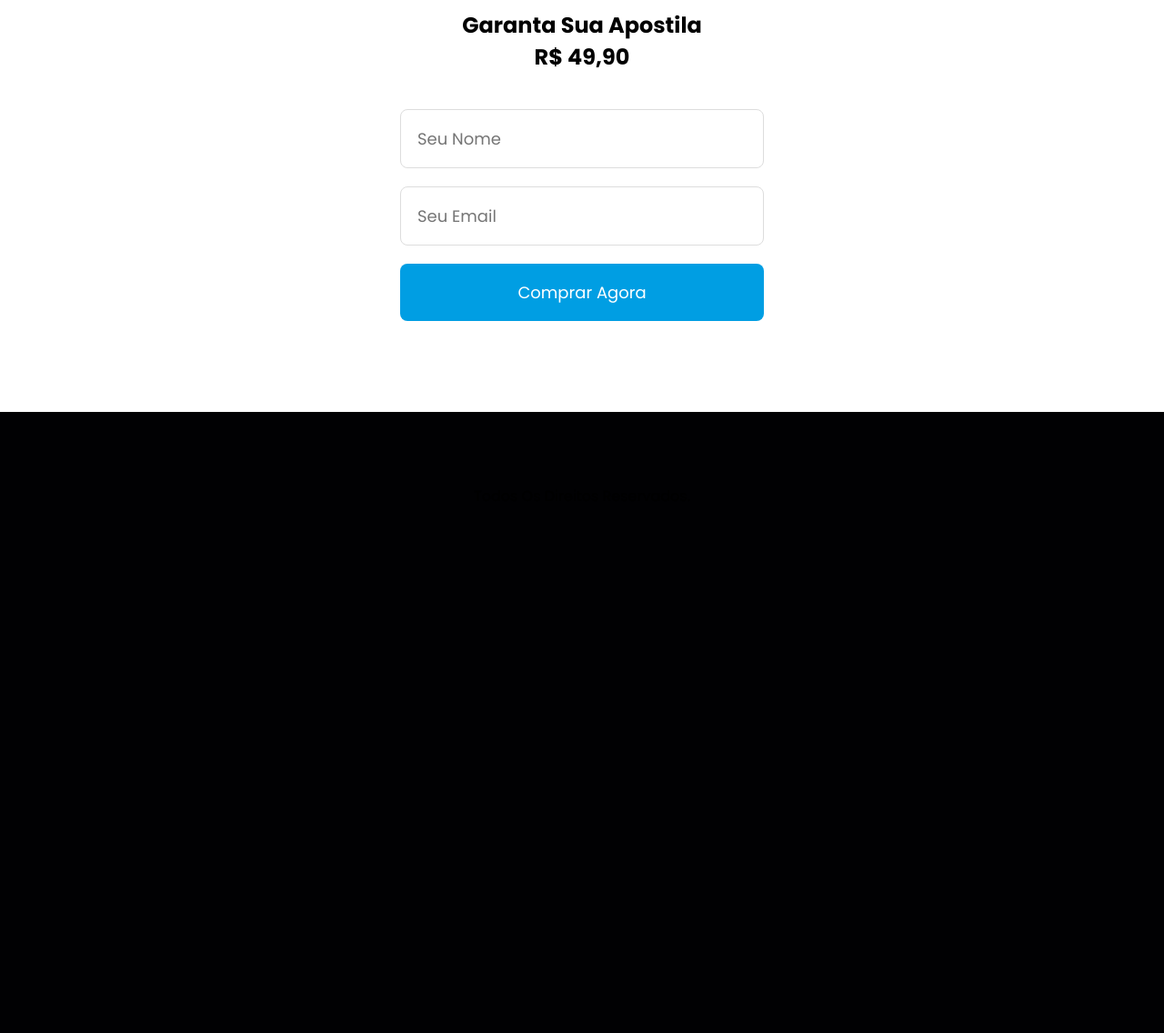
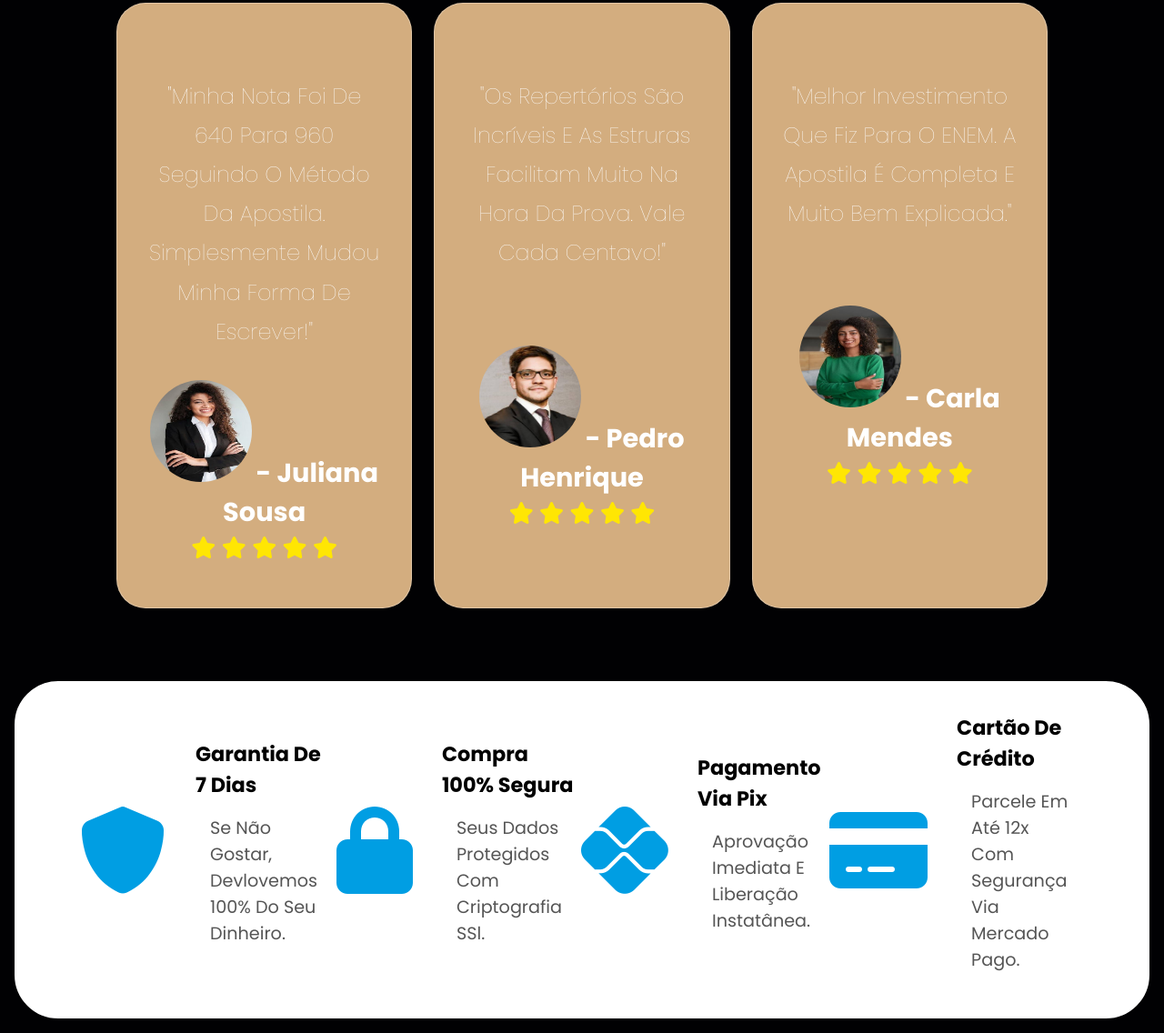
Before and after one commit to Aussis2026/Projeto-Apostila, a website: page public/index.html in a window 1280 px wide. Shown: the part 3308-4444 px from the top of the page at 91% size. Before the commit the page ends 3896 px from the top, so only its background shows below. Drawn offline with Linux system fonts and the light colour scheme; a web font is replaced by a local one.

Commit message:
Projeto feito até garantia

```diff
--- a/public/index.html
+++ b/public/index.html
@@ -162,7 +162,9 @@
             </div>
             <div class="content">
                 <h2 class="about-subtitle">Quem vai te ajudar a chegar na nota máxima?</h2>
-                <p>Olá! Eu sou a Professora Professora Leonice Drumond Gomes de Assis, corretora oficial do ENEM há mais de 15 anos e apaixonada por ensino. Já corrigi milhares de redações e conheço exatamente o que faz uma redação alcançar a nota 1000.</p>
+                <p>Olá! Eu sou a Professora Professora Leonice Drumond Gomes de Assis, corretora oficial do ENEM há mais
+                    de 15 anos e apaixonada por ensino. Já corrigi milhares de redações e conheço exatamente o que faz
+                    uma redação alcançar a nota 1000.</p>
 
                 <ul>
                     <li>
@@ -187,7 +189,8 @@
                     </li>
 
                 </ul>
-            <a href="https://www.instagram.com/leonicedrumond?utm_source=ig_web_button_share_sheet&igsh=ZDNlZDc0MzIxNw==" target="_blank">
+                <a href="https://www.instagram.com/leonicedrumond?utm_source=ig_web_button_share_sheet&igsh=ZDNlZDc0MzIxNw=="
+                    target="_blank">
                     <i class="fa-brands fa-instagram"></i>
                     Meu Instagram
                 </a>
@@ -202,9 +205,34 @@
         <div class="testimonials-container">
 
             <div class="testimonials-card">
-                <p>Essa apostila mudou minha forma de escrever redações! Consegui melhorar muito minha nota.</p>
-                <img src="" alt="Aluno-1">
-                <span>- João Silva</span>
+                <p>"Minha nota foi de 640 para 960 seguindo o método da apostila. Simplesmente mudou minha forma de
+                    escrever!"</p>
+                <img src="./assets/women-1.jpg" alt="Aluno-1">
+                <span>- Juliana Sousa</span>
+                <div class="stars">
+                    <i class="fa-solid fa-star"></i>
+                    <i class="fa-solid fa-star"></i>
+                    <i class="fa-solid fa-star"></i>
+                    <i class="fa-solid fa-star"></i>
+                    <i class="fa-solid fa-star"></i>
+                </div>
+            </div>
+            <div class="testimonials-card">
+                <p>"Os repertórios são incríveis e as estruras facilitam muito na hora da prova. Vale cada centavo!"</p>
+                <img src="./assets/men.jpg" alt="Aluno-2" class="img-pedro-carla">
+                <span>- Pedro Henrique</span>
+                <div class="stars">
+                    <i class="fa-solid fa-star"></i>
+                    <i class="fa-solid fa-star"></i>
+                    <i class="fa-solid fa-star"></i>
+                    <i class="fa-solid fa-star"></i>
+                    <i class="fa-solid fa-star"></i>
+                </div>
+            </div>
+            <div class="testimonials-card">
+                <p>"Melhor investimento que fiz para o ENEM. A apostila é completa e muito bem explicada."</p>
+                <img src="./assets/women-2.jpg" alt="Aluno-1" class="img-pedro-carla">
+                <span>- Carla Mendes</span>
                 <div class="stars">
                     <i class="fa-solid fa-star"></i>
                     <i class="fa-solid fa-star"></i>
@@ -218,33 +246,61 @@
 
     </section>
 
-    <section id="comprar">
-
-        <h2>Garanta sua Apostila</h2>
-
-        <h1>R$ 49,90</h1>
-        <form id="formCompra">
-
-            <input type="text" placeholder="Seu Nome" id="nome" required>
-
-            <input type="email" placeholder="Seu Email" id="email" required>
-
-            <button type="submit">
-
-                Comprar Agora
-
-            </button>
-
-        </form>
+    <section class="security">
+        <div class="security-content">
+            <div class="guarantee">
+                <i class="fa-solid fa-shield"></i>
+                <div>
+                    <h3>Garantia de 7 dias</h3>
+                    <p>Se não gostar, devlovemos 100% do seu dinheiro.</p>
+                </div>
+            </div>
+              <div class="guarantee">
+                <i class="fa-solid fa-lock"></i>
+                <div>
+                    <h3>Compra 100% segura</h3>
+                    <p>Seus dados protegidos com criptografia SSl.</p>
+                </div>
+            </div>
+               <div class="guarantee">
+                <i class="fa-brands fa-pix"></i>
+                <div>
+                    <h3>Pagamento via pix</h3>
+                    <p>Aprovação imediata e liberação instatânea.</p>
+                </div>
+            </div>
+               <div class="guarantee">
+                <i class="fa-solid fa-credit-card"></i>
+                <div>
+                    <h3>Cartão de Crédito</h3>
+                    <p>Parcele em até 12x com segurança via Mercado Pago.</p>
+                </div>
+            </div>
+        </div>
 
     </section>
 
-    <footer>
 
-        <p>Todos os direitos reservados.</p>
 
-    </footer>
+    <!--
 
-</body>
 
-</html>
+
+    <i class="fa-solid fa-lock"></i>
+                <p>Seus dados são protegidos com criptografia SSL.</p>
+            </div>
+            <div>
+                <i class="fa-brands fa-pix"></i>
+                <p>Aprovação imediata e liberação instantânea.</p>
+            </div>
+            <div>
+                <i class="fa-solid fa-credit-card"></i>
+                <p>Parcele em até 12x com segurança via Mercado Pago.</p>
+            </div>
+        </div>
+
+
+
+
+
+    -->
--- a/public/style.css
+++ b/public/style.css
@@ -409,28 +409,100 @@ li {
     transform: scale(1.05);
 }
 
-form {
-    display: flex;
-    flex-direction: column;
+.testimonials {
+    padding: 80px 10%;
+    color: #fff;
+    text-align: center;
+}
+.testimonials-container {
+    display: grid;
+    grid-template-columns: repeat(auto-fit, minmax(300px, 1fr));
+    gap: 1.5rem;
+}
 
-    gap: 20px;
-    max-width: 400px;
-    margin: auto;
-    margin-top: 40px;
+.stars{
+    font-size: 1.5rem;
+    color: #ffe603;
+}
+
+.title-testimonials {
+    font-size: 2rem;
+    color: var(--main-color);
+    text-align: center;
+    text-transform: uppercase;
+    margin-bottom: 1rem;
+}
+
+.subtitle-testimonials {
+    font-size: 3rem;
+    color: var(--main-color);
+    margin-bottom: 1rem;
+}
+
+.testimonials .testimonials-container .testimonials-card {
+    background-color: var(--main-color);
+    border-radius: 2rem;
+    border: var(--border);
+    text-align: center;
+    padding: 3rem 2rem;
 
 }
 
-input {
-    padding: 18px;
-    font-size: 18px;
-    border-radius: 8px;
-    border: 1px solid #ddd;
+.testimonials .testimonials-container .testimonials-card p{
+    font-size: 1.5rem;
+    color: #fff;
+    padding: 2rem 0;
+    line-height: 1.8;
+    font-weight: lighter;
 
 }
+.testimonials .testimonials-container .testimonials-card img{
+    height: 7rem;
+    width: 7rem;
+    border-radius: 50%;
+}
 
-footer {
-    padding: 30px;
-    text-align: center;
-    margin-top: 50px;
+.testimonials .testimonials-container .testimonials-card span{
+    font-weight: bold;
+    font-size: 1.8rem;
+}
 
+.img-pedro-carla {
+    margin-top: 3rem;
 }
+
+.security {
+    border: 2px solid #ffffff;
+    padding: 2rem 5%;
+    background-color: #fff;
+    border-radius: 3rem;
+    margin: 0 1rem 1rem 1rem;
+}
+
+.security-content {
+    display: flex;
+    background-color: #fff;
+}
+
+.security-content i{
+    margin-left: 5px;
+    font-size: 6rem;
+    color: #009EE3;
+    object-fit: contain;
+}
+.guarantee {
+    display: flex;
+    align-items: center;
+    gap: 2rem;
+}
+.guarantee h3{
+    margin: 0;
+    font-size: 1.4rem;
+    font-weight: bold;
+}
+
+.guarantee p{
+    margin: 1rem;
+    font-size: 1.2rem;
+    color: #555;
+}
```
Also changed, not shown: public/assets/men.jpg (added), public/assets/women-1.jpg (added), public/assets/women-2.jpg (added). Lines whose indentation alone changed are shown as unchanged.
